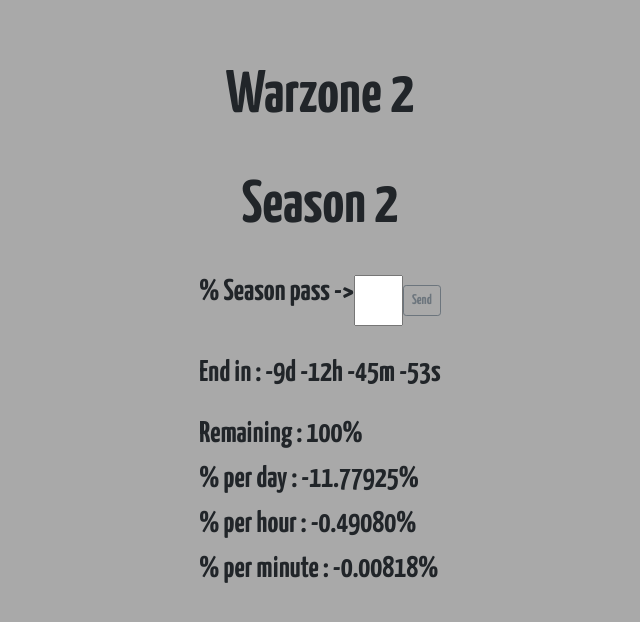
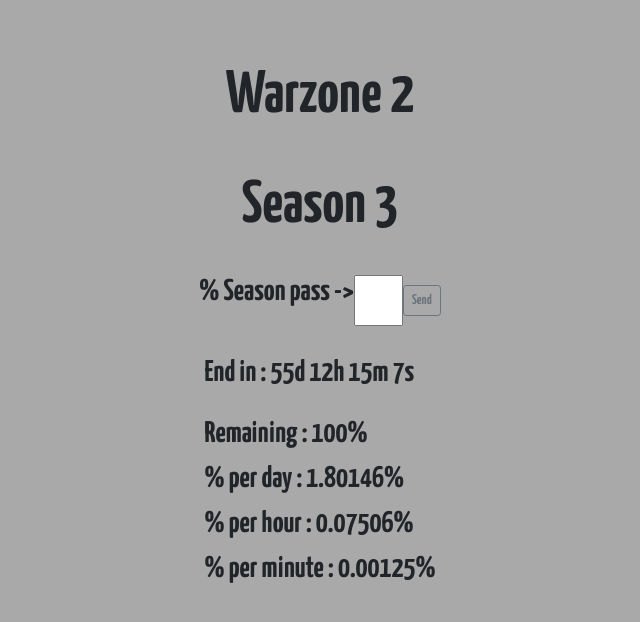
Before and after one commit to JMgranaBUAB/warzone, a plain HTML site: page index.html in a window 1280 px wide. Shown: the whole page, without its empty margins (320-960 px from the left). Drawn offline with nearby package versions, Linux system fonts and the light colour scheme.

Commit message:
add new time for season 3

```diff
--- a/index.html
+++ b/index.html
@@ -17,7 +17,7 @@
 
         <!-- <img src="./img/warzoneT5.jpg"  alt="Banner Warzone" class="img-fluid rounded " class="img-fluid">     -->
         <h1 class="h1Titulo">Warzone 2</h1>
-        <h2 class="h1Titulo">Season 2</h2>
+        <h2 class="h1Titulo">Season 3</h2>
         <!-- <h2 class="h1Titulo">Proximamente</h2> -->
 
         <section class="sectionSend">
@@ -44,7 +44,7 @@
 
         <script>
             document.addEventListener('DOMContentLoaded', () => {
-            const DATE_TARGET = new Date('4/11/2023 7:00 PM'); //mm/dd/yyyy
+            const DATE_TARGET = new Date('6/14/2023 7:00 PM'); //mm/dd/yyyy
               // DOM for render
             const SPAN_DAYS = document.querySelector('span#days');
             const SPAN_HOURS = document.querySelector('span#hours');
--- a/index.js
+++ b/index.js
@@ -23,7 +23,7 @@ function mostrarNivel() {
 
 function tiempoRestante(nivelRestante) {
     let ahora = new Date;
-    let limite = new Date("April 11, 2023 19:00:00")/* 2/1/2023 11:00 AM */
+    let limite = new Date("Juny 14, 2023 19:00:00")/* 2/1/2023 11:00 AM */
     let diff = limite - ahora
 
     let resultado = document.getElementById("resultado")
```
